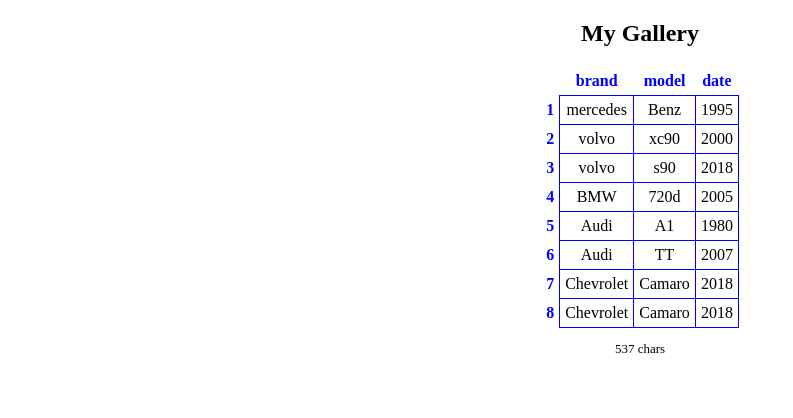
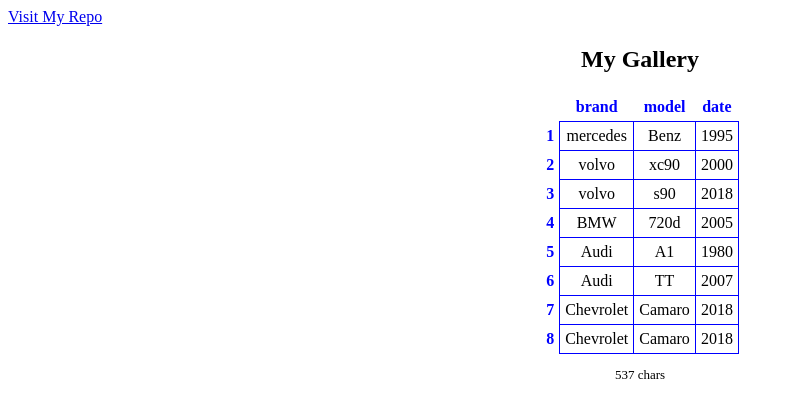
Before and after one commit to sameteraslan/HomeworksJavaScript, a plain HTML site: page CW7/table.html in a window 1280 px wide. Shown: the whole page, without its empty margins (0-793 px from the left). Drawn offline with Linux system fonts and the light colour scheme.

Commit message:
Add files via upload

```diff
--- a/CW7/table.html
+++ b/CW7/table.html
@@ -5,6 +5,7 @@
     <meta name="viewport" content="width=device-width">
     <title>My Gallery </title>
 <link rel="manifest" href="manifest.json">
+<a href="https://github.com/sameteraslan/HomeworksJavaScript">Visit My Repo</a>
 <script>
 "use strict";
 //June 8, 2018 MAE -- basis for
```
